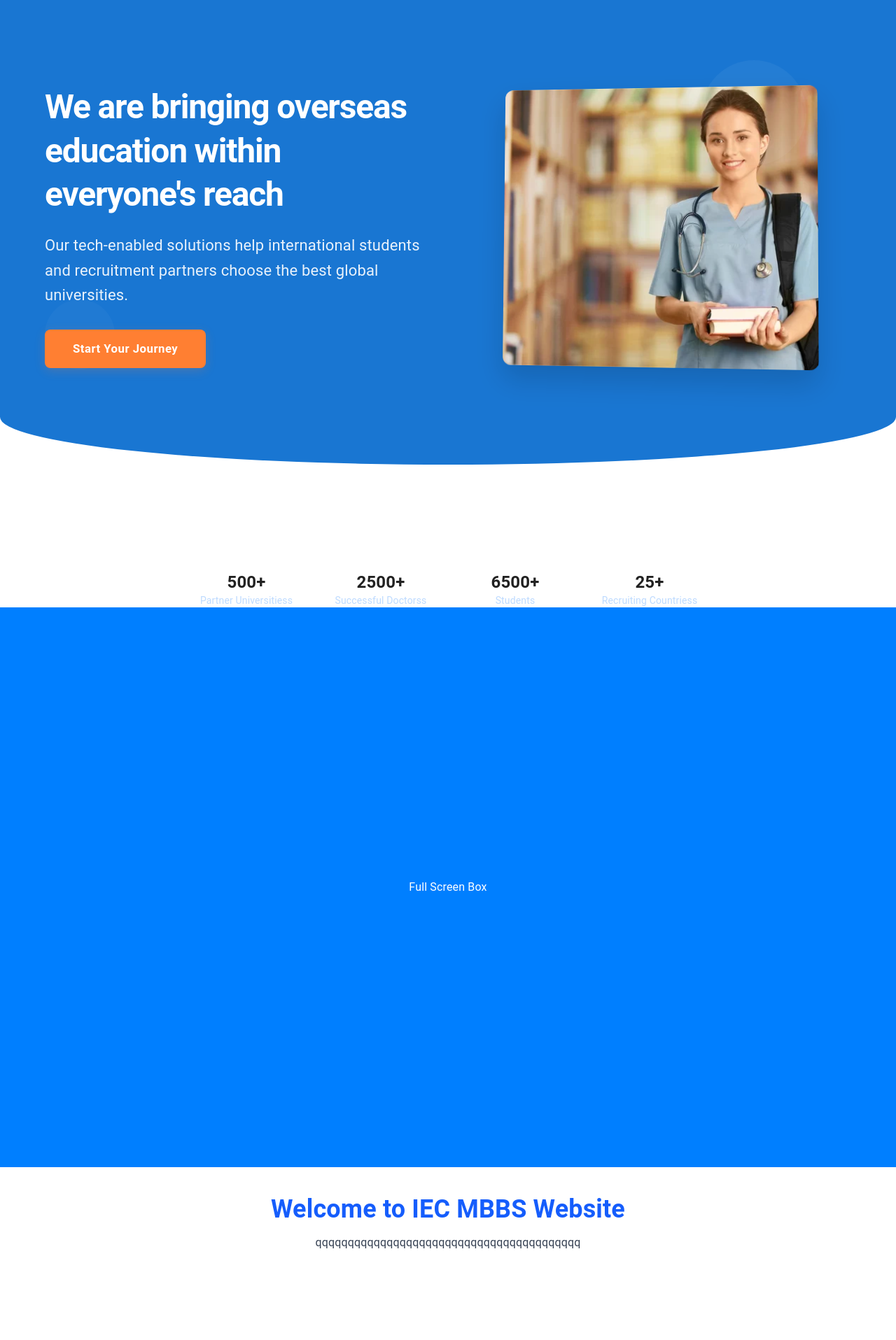
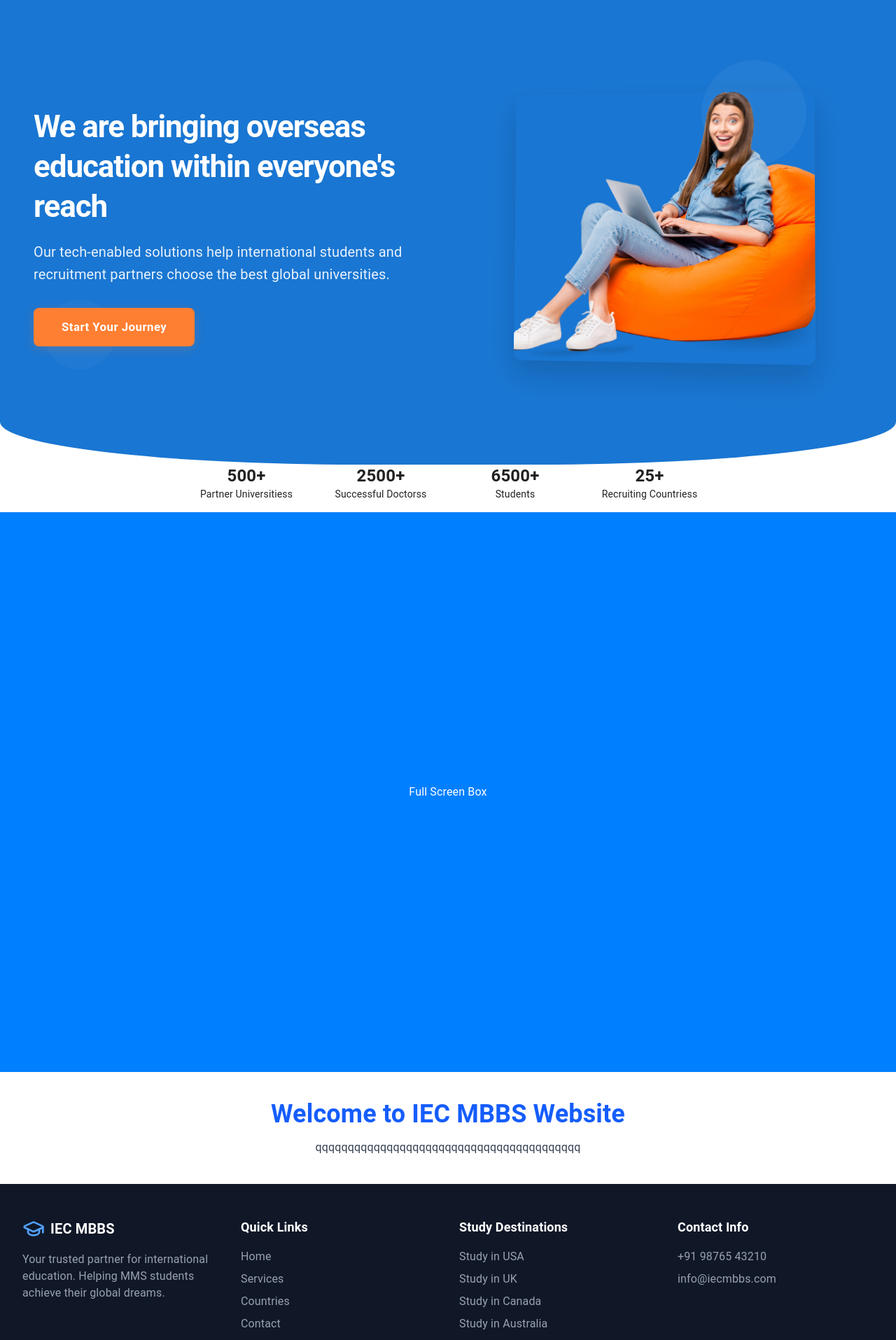
Before and after one commit to Akhilarappura/iecmbbs07, a Next.js app: page / in a window 1280 px wide. Shown: the part 80-1995 px from the top of the page at 70% size. Before the commit the page ends 1908 px from the top, so only its background shows below. Built offline with nearby package versions, Linux system fonts and the light colour scheme.

Commit message:
updated hero

```diff
--- a/package.json
+++ b/package.json
@@ -13,6 +13,7 @@
     "@emotion/styled": "^11.14.1",
     "@mui/icons-material": "^7.3.1",
     "@mui/material": "^7.3.1",
+    "lucide-react": "^0.539.0",
     "next": "15.4.6",
     "react": "19.1.0",
     "react-dom": "19.1.0"
--- a/src/app/components/counterItem.js
+++ b/src/app/components/counterItem.js
@@ -25,14 +25,14 @@ const CounterItem = ({ end, label }) => {
   return (
     <div className="text-center w-36 sm:w-40">
       <div className="text-2xl font-bold">{count}+</div>
-      <div className="text-sm text-blue-200">{label}</div>
+      <div className="text-sm text-black-200">{label}</div>
     </div>
   );
 };
 
 export default function Stats() {
   return (
-    <div className="mt-8 flex flex-wrap items-center justify-center gap-6 sm:gap-8">
+    <div className=" flex flex-wrap items-center justify-center gap-6 sm:gap-8">
       <CounterItem end={500} label="Partner Universitiess" />
       <CounterItem end={2500} label="Successful Doctorss" />
       <CounterItem end={6500} label="Students" />
--- /dev/null
+++ b/src/app/components/footer.js
@@ -0,0 +1,91 @@
+import React from 'react'
+import { GraduationCap } from "lucide-react"
+import Link from "next/link"
+const Footer = () => {
+  return (
+
+      <footer className="bg-gray-900 text-white py-12">
+        <div className="max-w-7xl mx-auto px-4 sm:px-6 lg:px-8">
+          <div className="grid grid-cols-1 md:grid-cols-4 gap-8">
+            <div>
+              <div className="flex items-center mb-4">
+                <GraduationCap className="h-8 w-8 text-blue-400" />
+                <span className="ml-2 text-xl font-bold">IEC MBBS</span>
+              </div>
+              <p className="text-gray-400 mb-4">
+                Your trusted partner for international education. Helping MMS students achieve their global dreams.
+              </p>
+            </div>
+            <div>
+              <h4 className="text-lg font-semibold mb-4">Quick Links</h4>
+              <ul className="space-y-2 text-gray-400">
+                <li>
+                  <Link href="/" className="hover:text-white">
+                    Home
+                  </Link>
+                </li>
+                <li>
+                  <Link href="/services" className="hover:text-white">
+                    Services
+                  </Link>
+                </li>
+                <li>
+                  <Link href="#countries" className="hover:text-white">
+                    Countries
+                  </Link>
+                </li>
+                <li>
+                  <Link href="#contact" className="hover:text-white">
+                    Contact
+                  </Link>
+                </li>
+              </ul>
+            </div>
+            <div>
+              <h4 className="text-lg font-semibold mb-4">Study Destinations</h4>
+              <ul className="space-y-2 text-gray-400">
+                <li>
+                  <Link href="#" className="hover:text-white">
+                    Study in USA
+                  </Link>
+                </li>
+                <li>
+                  <Link href="#" className="hover:text-white">
+                    Study in UK
+                  </Link>
+                </li>
+                <li>
+                  <Link href="#" className="hover:text-white">
+                    Study in Canada
+                  </Link>
+                </li>
+                <li>
+                  <Link href="#" className="hover:text-white">
+                    Study in Australia
+                  </Link>
+                </li>
+                <li>
+                  <Link href="#" className="hover:text-white">
+                    Study in Germany
+                  </Link>
+                </li>
+              </ul>
+            </div>
+            <div>
+              <h4 className="text-lg font-semibold mb-4">Contact Info</h4>
+              <ul className="space-y-2 text-gray-400">
+                <li>+91 98765 43210</li>
+                <li>info@iecmbbs.com</li>
+                {/* <li>Mumbai, Delhi, Bangalore, Pune</li> */}
+              </ul>
+            </div>
+          </div>
+          <div className="border-t border-gray-800 mt-8 pt-8 text-center text-gray-400">
+            <p>&copy; 2024 IEC MBBS. All rights reserved. | Privacy Policy | Terms of Service</p>
+          </div>
+        </div>
+      </footer>
+  )
+}
+
+export default Footer
--- a/src/app/components/hero.js
+++ b/src/app/components/hero.js
@@ -18,7 +18,6 @@ export default function FullWidthContainer() {
         disableGutters
         sx={{
           width: '100vw',
-          minHeight: '100vh',
           m: 0,
           p: 0,
           overflow: 'hidden'
@@ -28,39 +27,49 @@ export default function FullWidthContainer() {
           sx={{
             bgcolor: theme.palette.primary.main,
             width: '100%',
-            minHeight: { xs: '100vh', sm: '90vh', md: '85vh' },
+            // Adjusted heights for better mobile experience
+            minHeight: {
+              xs: 'calc(100vh - 56px)', // Account for mobile AppBar
+              sm: 'calc(100vh - 64px)',  // Account for desktop AppBar
+              md: '90vh',
+              lg: '85vh'
+            },
+            // More subtle curves for better mobile display
             borderBottomLeftRadius: {
-              xs: '25% 8%',
-              sm: '35% 9%',
-              md: '45% 10%',
-              lg: '50% 10%'
+              xs: '15% 6%',   // Less aggressive curves on mobile
+              sm: '20% 7%',
+              md: '30% 8%',
+              lg: '40% 9%',
+              xl: '50% 10%'
             },
             borderBottomRightRadius: {
-              xs: '25% 8%',
-              sm: '35% 9%',
-              md: '45% 10%',
-              lg: '50% 10%'
+              xs: '15% 6%',
+              sm: '20% 7%',
+              md: '30% 8%',
+              lg: '40% 9%',
+              xl: '50% 10%'
             },
             display: 'flex',
-            flexDirection: { xs: 'column', lg: 'row' },
-            justifyContent: { xs: 'center', lg: 'space-between' },
+            flexDirection: { xs: 'column', md: 'row' },
+            justifyContent: { xs: 'center', md: 'space-between' },
             alignItems: 'center',
+            // More responsive padding
             px: {
-              xs: 1.5,
-              sm: 3,
+              xs: 2,    // 16px on mobile
+              sm: 3,    // 24px on small tablets
+              md: 4,    // 32px on tablets
+              lg: 6,    // 48px on desktop
+              xl: 8     // 64px on large screens
+            },
+            py: {
+              xs: 3,    // Reduced top/bottom padding on mobile
+              sm: 4,
               md: 6,
               lg: 8,
               xl: 10
             },
-            py: {
-              xs: 4,
-              sm: 6,
-              md: 8,
-              lg: 10,
-              xl: 12
-            },
-            textAlign: { xs: 'center', lg: 'left' },
-            gap: { xs: 3, sm: 4, md: 5, lg: 6 },
+            textAlign: { xs: 'center', md: 'left' },
+            gap: { xs: 2, sm: 3, md: 4, lg: 5 },
             boxSizing: 'border-box',
             position: 'relative'
           }}
@@ -68,28 +77,36 @@ export default function FullWidthContainer() {
           {/* Text Section */}
           <Box
             sx={{
-              flex: { xs: 'none', lg: 1 },
-              width: { xs: '100%', lg: 'auto' },
-              maxWidth: { xs: '100%', sm: '600px', lg: 'none' },
+              flex: { xs: 'none', md: 1 },
+              width: { xs: '100%', md: 'auto' },
+              maxWidth: { xs: '100%', sm: '90%', md: '600px', lg: 'none' },
               color: 'white',
-              zIndex: 2
+              zIndex: 2,
+              // Better mobile centering
+              display: 'flex',
+              flexDirection: 'column',
+              alignItems: { xs: 'center', md: 'flex-start' }
             }}
           >
             <Box
               component="h1"
               sx={{
                 fontSize: {
-                  xs: '1.75rem',   // 28px
-                  sm: '2.25rem',   // 36px
-                  md: '2.75rem',   // 44px
-                  lg: '3rem',      // 48px
-                  xl: '3.25rem'    // 52px
+                  xs: '1.5rem',    // 24px - smaller for mobile
+                  sm: '1.85rem',   // 30px
+                  md: '2.2rem',    // 35px
+                  lg: '2.75rem',   // 44px
+                  xl: '3.1rem'     // 50px
                 },
                 fontWeight: 700,
-                lineHeight: { xs: 1.2, sm: 1.3 },
-                mb: { xs: 2, sm: 2.5, md: 3 },
-                m: 0,
-                letterSpacing: '-0.025em'
+                lineHeight: { xs: 1.2, sm: 1.25, md: 1.3 },
+                mb: { xs: 1.5, sm: 2, md: 2.5 },
+                mt: 0,
+                letterSpacing: '-0.025em',
+                // Better text wrapping on mobile
+                textAlign: { xs: 'center', md: 'left' },
+                maxWidth: '100%',
+                wordBreak: 'break-word'
               }}
             >
               We are bringing overseas education within everyone's reach
@@ -99,17 +116,19 @@ export default function FullWidthContainer() {
               component="p"
               sx={{
                 fontSize: {
-                  xs: '1rem',      // 16px
-                  sm: '1.125rem',  // 18px
-                  md: '1.25rem',   // 20px
-                  lg: '1.375rem'   // 22px
+                  xs: '0.9rem',    // 14px - smaller on mobile
+                  sm: '1rem',      // 16px
+                  md: '1.125rem',  // 18px
+                  lg: '1.25rem',   // 20px
+                  xl: '1.35rem'    // 22px
                 },
-                lineHeight: { xs: 1.5, sm: 1.6 },
-                mb: { xs: 3, sm: 3.5, md: 4 },
+                lineHeight: { xs: 1.5, sm: 1.55, md: 1.6 },
+                mb: { xs: 2.5, sm: 3, md: 3.5, lg: 4 },
+                mt: 0,
                 color: 'rgba(255, 255, 255, 0.9)',
-                m: 0,
-                maxWidth: { xs: '100%', sm: '500px', lg: '600px' },
-                mx: { xs: 'auto', lg: 0 }
+                maxWidth: { xs: '100%', sm: '480px', md: '550px', lg: '600px' },
+                textAlign: { xs: 'center', md: 'left' },
+                wordBreak: 'break-word'
               }}
             >
               Our tech-enabled solutions help international students and recruitment
@@ -125,15 +144,17 @@ export default function FullWidthContainer() {
                   transform: 'translateY(-2px)',
                   boxShadow: '0 8px 25px rgba(255, 127, 50, 0.3)'
                 },
-                fontSize: { xs: '0.95rem', sm: '1rem', md: '1.05rem' },
+                fontSize: { xs: '0.9rem', sm: '0.95rem', md: '1rem', lg: '1.05rem' },
                 fontWeight: 600,
-                px: { xs: 3, sm: 4, md: 5 },
-                py: { xs: 1.2, sm: 1.4, md: 1.6 },
-                borderRadius: 2,
+                px: { xs: 2.5, sm: 3.5, md: 4, lg: 5 },
+                py: { xs: 1, sm: 1.2, md: 1.4, lg: 1.6 },
+                borderRadius: { xs: 1.5, sm: 2 },
                 textTransform: 'none',
                 boxShadow: '0 4px 15px rgba(255, 127, 50, 0.2)',
                 transition: 'all 0.3s cubic-bezier(0.4, 0, 0.2, 1)',
-                minWidth: { xs: '200px', sm: '220px' }
+                minWidth: { xs: '180px', sm: '200px', md: '220px' },
+                // Better touch targets for mobile
+                minHeight: { xs: '44px', sm: '48px' }
               }}
             >
               Start Your Journey
@@ -143,62 +164,74 @@ export default function FullWidthContainer() {
           {/* Image Section */}
           <Box
             sx={{
-              flex: { xs: 'none', lg: 1 },
-              width: { xs: '100%', lg: 'auto' },
+              flex: { xs: 'none', md: 1 },
+              width: { xs: '100%', md: 'auto' },
               display: 'flex',
               justifyContent: 'center',
               alignItems: 'center',
-              position: 'relative'
+              position: 'relative',
+              // Better mobile spacing
+              mt: { xs: 2, md: 0 }
             }}
           >
             <Box
               sx={{
                 position: 'relative',
+                // More responsive image sizing
                 width: {
-                  xs: '280px',
-                  sm: '350px',
-                  md: '400px',
-                  lg: '450px',
-                  xl: '500px'
+                  xs: '90%',      // Use percentage for better mobile scaling
+                  sm: '320px',
+                  md: '380px',
+                  lg: '430px',
+                  xl: '480px'
                 },
                 height: {
-                  xs: '250px',
-                  sm: '310px',
-                  md: '355px',
-                  lg: '400px',
-                  xl: '445px'
+                  xs: 'auto',     // Auto height on mobile
+                  sm: '280px',
+                  md: '340px',
+                  lg: '385px',
+                  xl: '430px'
                 },
-                maxWidth: '90vw',
-                borderRadius: { xs: 2, sm: 3 },
+                // Maintain aspect ratio on mobile
+                aspectRatio: { xs: '4/3', sm: 'unset' },
+                maxWidth: { xs: '350px', sm: '90vw' },
+                borderRadius: { xs: 2, sm: 2.5, md: 3 },
                 overflow: 'hidden',
-                boxShadow: '0 20px 40px rgba(0, 0, 0, 0.15)',
+                boxShadow: {
+                  xs: '0 10px 30px rgba(0, 0, 0, 0.15)',
+                  md: '0 20px 40px rgba(0, 0, 0, 0.15)'
+                },
                 transform: {
                   xs: 'none',
-                  md: 'perspective(1000px) rotateY(-5deg) rotateX(2deg)'
+                  sm: 'none',
+                  md: 'perspective(1000px) rotateY(-3deg) rotateX(1deg)',
+                  lg: 'perspective(1000px) rotateY(-5deg) rotateX(2deg)'
                 },
                 transition: 'transform 0.3s ease',
                 '&:hover': {
                   transform: {
                     xs: 'scale(1.02)',
-                    md: 'perspective(1000px) rotateY(-2deg) rotateX(1deg) scale(1.02)'
+                    sm: 'scale(1.02)',
+                    md: 'perspective(1000px) rotateY(-1deg) rotateX(0.5deg) scale(1.02)',
+                    lg: 'perspective(1000px) rotateY(-2deg) rotateX(1deg) scale(1.02)'
                   }
                 }
               }}
             >
               <Image
-                src="/student.jpg"
+                src="/studentbanner.png"
                 alt="Student with laptop studying abroad"
                 fill
                 style={{
                   objectFit: "cover",
                   objectPosition: "center"
                 }}
-                sizes="(max-width: 600px) 90vw, (max-width: 960px) 400px, 500px"
+                sizes="(max-width: 600px) 90vw, (max-width: 960px) 380px, 480px"
                 priority
                 quality={85}
               />
 
-              {/* Overlay gradient for better text contrast on mobile */}
+              {/* Overlay gradient for better contrast */}
               <Box
                 sx={{
                   position: 'absolute',
@@ -206,21 +239,21 @@ export default function FullWidthContainer() {
                   left: 0,
                   right: 0,
                   bottom: 0,
-                  background: 'linear-gradient(135deg, transparent 0%, rgba(0,0,0,0.1) 100%)',
-                  display: { xs: 'block', lg: 'none' }
+                  background: 'linear-gradient(135deg, transparent 0%, rgba(0,0,0,0.05) 100%)',
+                  display: { xs: 'block', md: 'none' }
                 }}
               />
             </Box>
           </Box>
 
-          {/* Background decoration */}
+          {/* Background decoration - More responsive */}
           <Box
             sx={{
               position: 'absolute',
-              top: { xs: '10%', md: '15%' },
-              right: { xs: '5%', md: '10%' },
-              width: { xs: '100px', md: '150px' },
-              height: { xs: '100px', md: '150px' },
+              top: { xs: '8%', sm: '12%', md: '15%' },
+              right: { xs: '3%', sm: '5%', md: '8%', lg: '10%' },
+              width: { xs: '60px', sm: '80px', md: '120px', lg: '150px' },
+              height: { xs: '60px', sm: '80px', md: '120px', lg: '150px' },
               borderRadius: '50%',
               background: 'rgba(255, 255, 255, 0.05)',
               zIndex: 1,
@@ -231,14 +264,28 @@ export default function FullWidthContainer() {
           <Box
             sx={{
               position: 'absolute',
-              bottom: { xs: '15%', md: '20%' },
-              left: { xs: '2%', md: '5%' },
-              width: { xs: '60px', md: '100px' },
-              height: { xs: '60px', md: '100px' },
+              bottom: { xs: '8%', sm: '12%', md: '18%', lg: '20%' },
+              left: { xs: '2%', sm: '3%', md: '4%', lg: '5%' },
+              width: { xs: '40px', sm: '60px', md: '80px', lg: '100px' },
+              height: { xs: '40px', sm: '60px', md: '80px', lg: '100px' },
               borderRadius: '50%',
               background: 'rgba(255, 255, 255, 0.03)',
               zIndex: 1,
               display: { xs: 'none', sm: 'block' }
+            }}
+          />
+
+          <Box
+            sx={{
+              position: 'absolute',
+              top: { xs: '5%' },
+              left: { xs: '8%' },
+              width: { xs: '30px' },
+              height: { xs: '30px' },
+              borderRadius: '50%',
+              background: 'rgba(255, 255, 255, 0.04)',
+              zIndex: 1,
+              display: { xs: 'block', sm: 'none' }
             }}
           />
         </Box>
--- a/src/app/page.js
+++ b/src/app/page.js
@@ -4,24 +4,28 @@ import About from "./components/About";
 import HeroSection from "./components/hero";
 import CounterItem from "./components/counterItem";
 import Box from "./components/box"
+import Footer from "./components/footer"
 
 
 
 export default function Home() {
   return (
     <main className="w-full m-0 p-0">
-      <section className="w-full">
+      <section className=" w-full">
         <HeroSection />
       </section>
-      <section className="w-full">
+      <section className=" w-full">
         <CounterItem />
       </section>
-      <section className="w-full">
+      <section className=" mt-4 w-full">
         <Box />
       </section>
       <section className="w-full">
         <About />
       </section>
+      <section className="w-full">
+        <Footer />
+      </section>
     </main>
   );
 }
```
Also changed, not shown: public/studentbanner.png (added), 1 other file (tests, documents, lock files or other folders).
